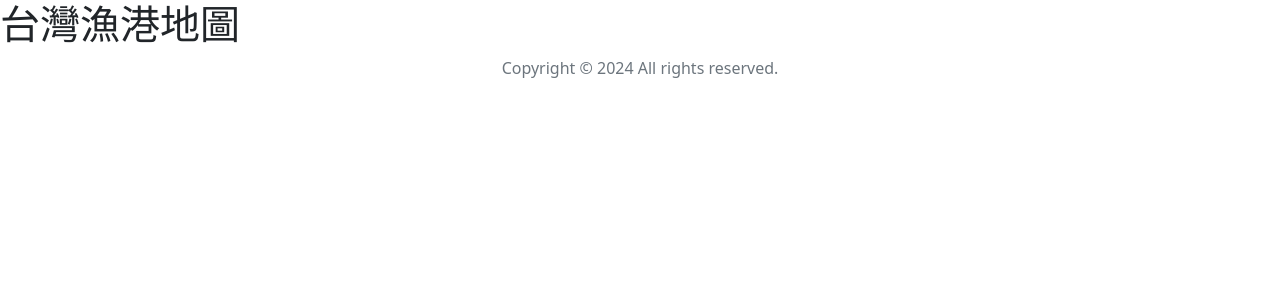
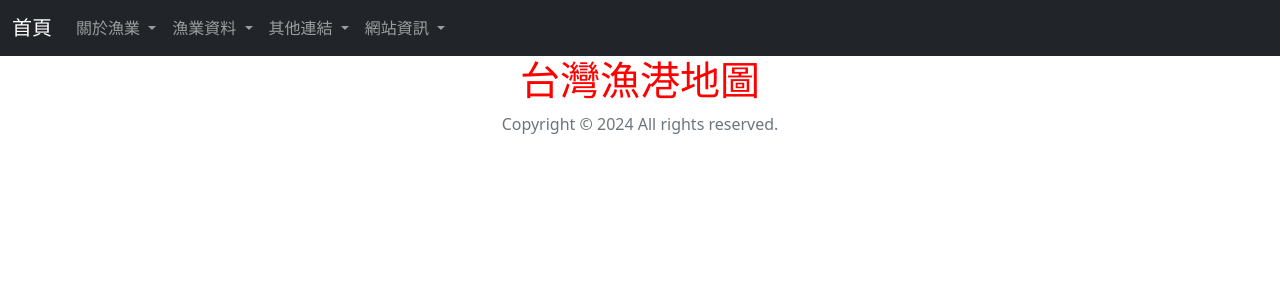
Before and after one commit to UFOTreeboy/side_project_1, a Flask app: page /website/ in a window 1280 px wide. Shown: the top 300 px of the page. Run offline with Flask 3, Linux system fonts and the light colour scheme.

Commit message:
使用CSS

```diff
--- a/backend/map/templates/base.html
+++ b/backend/map/templates/base.html
@@ -4,10 +4,11 @@
     <meta charset="UTF-8">
     <meta name="viewport" content="width=device-width, initial-scale=1.0">
     <link href="https://cdn.jsdelivr.net/npm/bootstrap@5.1.1/dist/css/bootstrap.min.css" rel="stylesheet" integrity="sha384-F3w7mX95PdgyTmZZMECAngseQB83DfGTowi0iMjiWaeVhAn4FJkqJByhZMI3AhiU" crossorigin="anonymous">
+    <link rel="stylesheet" href="{{ url_for('static', filename='styles.css') }}">
     <title>臺灣漁業資訊</title>
 </head>
 <body>
-
+    {% include 'header.html' %}
     {% block body %}
 
     {% endblock %}
--- a/backend/map/templates/header.html
+++ b/backend/map/templates/header.html
@@ -1,43 +1,58 @@
 <header>
-    <nav class="navbar navbar-expand-lg navbar-light bg-light">
+  <nav class="navbar navbar-expand-lg navbar-dark bg-dark">
     <div class="container-fluid">
-          <button class="navbar-toggler" type="button" data-bs-toggle="collapse" data-bs-target="#navbarSupportedContent" aria-controls="navbarSupportedContent" aria-expanded="false" aria-label="Toggle navigation">
+      <a class="navbar-brand" href="#">首頁</a>
+      <button class="navbar-toggler" type="button" data-bs-toggle="collapse" data-bs-target="#navbarNavDarkDropdown" aria-controls="navbarNavDarkDropdown" aria-expanded="false" aria-label="Toggle navigation">
         <span class="navbar-toggler-icon"></span>
       </button>
-          <div class="collapse navbar-collapse" id="navbarSupportedContent">
-            <ul class="navbar-nav me-auto mb-2 mb-lg-0">
-              <li class="nav-item">
-                <a class="nav-link active" aria-current="page" href="#">首頁</a>
-              </li>
-              <li class="nav-item">
-                <a class="nav-link" href="#">臺灣漁業簡介</a>
-              </li>
-              <li class="nav-item">
-                <a class="nav-link dropdown-toggle" href="#" id="navbarDropdown" role="button" data-bs-toggle="dropdown" aria-expanded="false">
-                  臺灣漁業資訊
+      <div class="collapse navbar-collapse " id="navbarNavDarkDropdown">
+        <ul class="navbar-nav">
+          <li class="nav-item dropdown">
+            <a class="nav-link dropdown-toggle" href="#" id="navbarDarkDropdownMenuLink" role="button" data-bs-toggle="dropdown" aria-expanded="false">
+              關於漁業
             </a>
-                <ul class="dropdown-menu" aria-labelledby="navbarDropdown">
-                  <li><a class="dropdown-item" href="#">港口資訊互動地圖</a></li>
-                  <li><a class="dropdown-item" href="#">歷年漁獲量</a></li>
-                  <li><a class="dropdown-item" href="#">歷年漁業從業員數量</a></li>
-                </ul>
-              </li>
-              <li class="nav-item dropdown">
-                <a class="nav-link dropdown-toggle" href="#" id="navbarDropdown" role="button" data-bs-toggle="dropdown" aria-expanded="false">
-                  相關資料連結
-                </a>
-                <ul class="dropdown-menu" aria-labelledby="navbarDropdown">
-                  <li><a class="dropdown-item" href="#">漁業署</a></li>
-                  <li><a class="dropdown-item" href="#">公開資訊</a></li>
-                  <li><a class="dropdown-item" href="#">公益團體</a></li>
+            <ul class="dropdown-menu dropdown-menu-dark" aria-labelledby="navbarDarkDropdownMenuLink">
+              <li><a class="dropdown-item" href="#">台灣漁業</a></li>
+              <li><a class="dropdown-item" href="#">漁業法規</a></li>
+              <li><a class="dropdown-item" href="#">漁業困境</a></li>
             </ul>
           </li>
         </ul>
-            <form class="d-flex">
-              <input class="form-control me-2" type="search" placeholder="Search" aria-label="Search">
-              <button class="btn btn-outline-success" type="submit">Search</button>
-            </form>
-          </div>
+        <ul class="navbar-nav">
+          <li class="nav-item dropdown">
+            <a class="nav-link dropdown-toggle" href="#" id="navbarDarkDropdownMenuLink" role="button" data-bs-toggle="dropdown" aria-expanded="false">
+              漁業資料
+            </a>
+            <ul class="dropdown-menu dropdown-menu-dark" aria-labelledby="navbarDarkDropdownMenuLink">
+              <li><a class="dropdown-item" href="#">台灣漁港地圖</a></li>
+              <li><a class="dropdown-item" href="#">歷年漁獲量</a></li>
+              <li><a class="dropdown-item" href="#">歷年漁業從業人數</a></li>
+            </ul>
+          </li>
+        </ul>
+        <ul class="navbar-nav">
+          <li class="nav-item dropdown">
+            <a class="nav-link dropdown-toggle" href="#" id="navbarDarkDropdownMenuLink" role="button" data-bs-toggle="dropdown" aria-expanded="false">
+              其他連結
+            </a>
+            <ul class="dropdown-menu dropdown-menu-dark" aria-labelledby="navbarDarkDropdownMenuLink">
+              <li><a class="dropdown-item" href="#">漁業署</a></li>
+              <li><a class="dropdown-item" href="#">相關社會團體</a></li>
+              <li><a class="dropdown-item" href="#">漁業公會</a></li>
+            </ul>
+          </li>
+        </ul>
+        <ul class="navbar-nav">
+          <li class="nav-item dropdown">
+            <a class="nav-link dropdown-toggle" href="#" id="navbarDarkDropdownMenuLink" role="button" data-bs-toggle="dropdown" aria-expanded="false">
+              網站資訊
+            </a>
+            <ul class="dropdown-menu dropdown-menu-dark" aria-labelledby="navbarDarkDropdownMenuLink">
+              <li><a class="dropdown-item" href="#">站長</a></li>
+              <li><a class="dropdown-item" href="#">留言給站長</a></li>
+            </ul>
+          </li>
+        </ul>
     </div>
   </nav>
 </header>
--- /dev/null
+++ b/backend/static/styles.css
@@ -0,0 +1,4 @@
+h1 {
+    color: rgb(255, 0, 0);
+    text-align: center;
+  }
```
Also changed, not shown: backend/map/map_blueprint.py (+6 -4 lines). Lines whose indentation alone changed are shown as unchanged.
